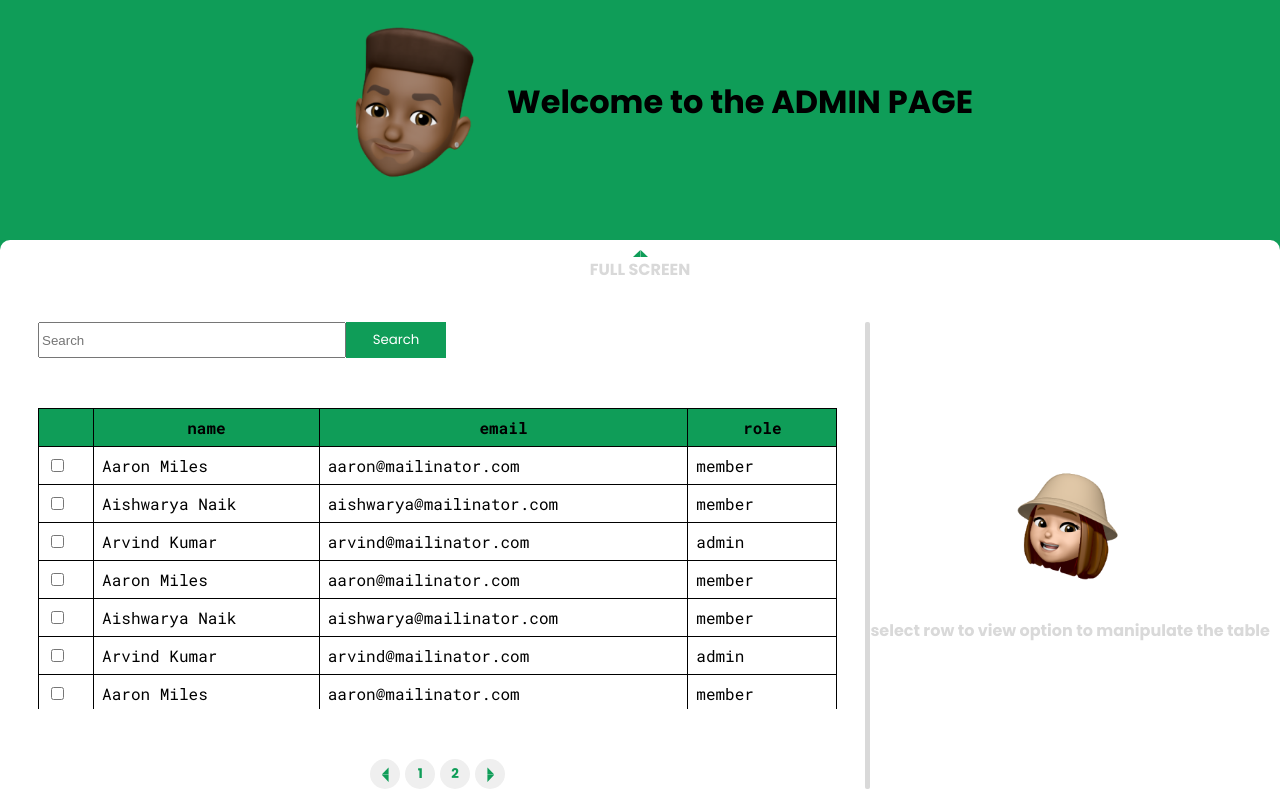
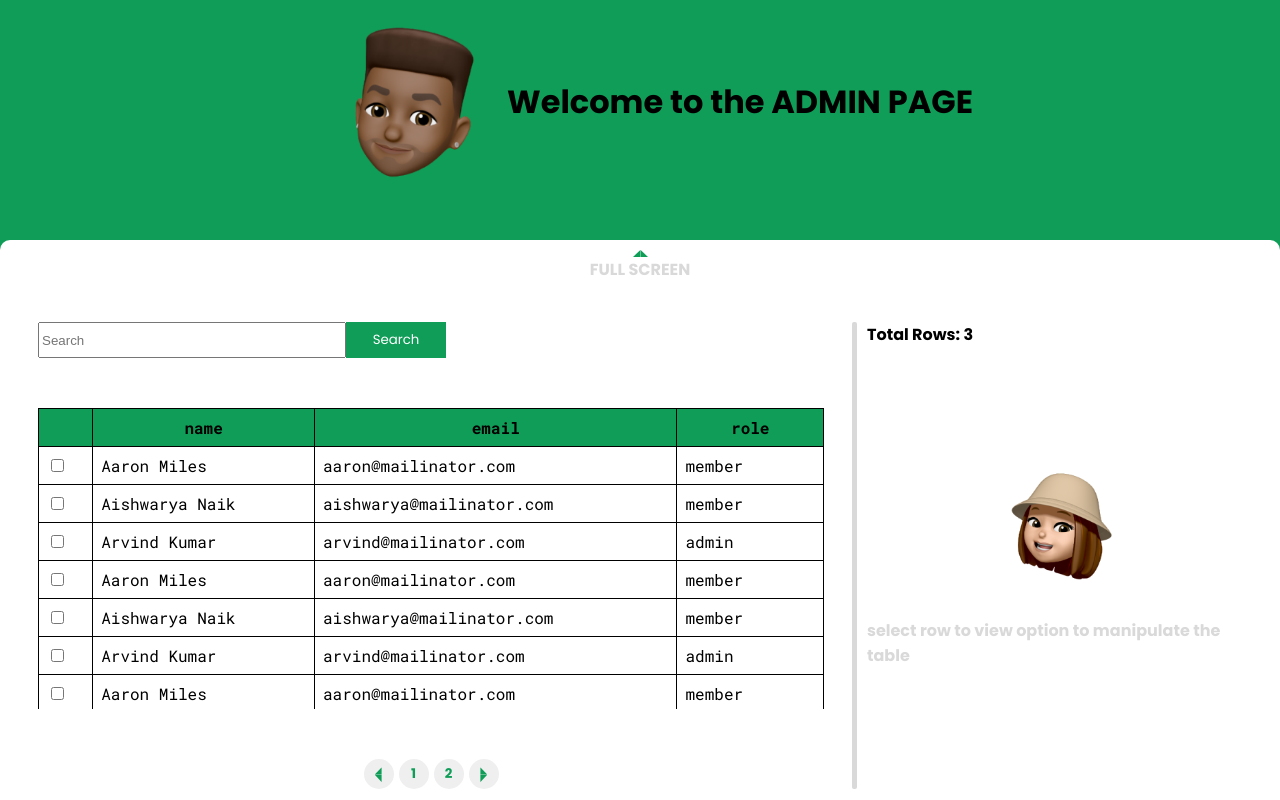
Before and after one commit to suvel/admin_basic, a React (Create React App) app: page / in a window 1280 px wide. Built offline with nearby package versions, Linux system fonts and the light colour scheme.

Commit message:
Added Table row count

```diff
--- a/src/NoActionPlaceholder/style.css
+++ b/src/NoActionPlaceholder/style.css
@@ -1,5 +1,5 @@
 .NoActionPlaceholder {
-  height: 100%;
+  height: calc(100% - 25px);
   display: flex;
   flex-direction: column;
   justify-content: center;
--- a/src/TableDataPallet/index.js
+++ b/src/TableDataPallet/index.js
@@ -5,6 +5,7 @@ import NoActionPlaceholder from "../NoActionPlaceholder";
 function TableDataPallet() {
   return (
     <div className="TableDataPallet">
+      <div className="TableDataPallet_rowCount">Total Rows: 3</div>
       <NoActionPlaceholder />
     </div>
   );
--- a/src/TableDataPallet/style.css
+++ b/src/TableDataPallet/style.css
@@ -0,0 +1,8 @@
+.TableDataPallet {
+  padding: 10px;
+  box-sizing: border-box;
+}
+
+.TableDataPallet_rowCount {
+  font-weight: bold;
+}
```
